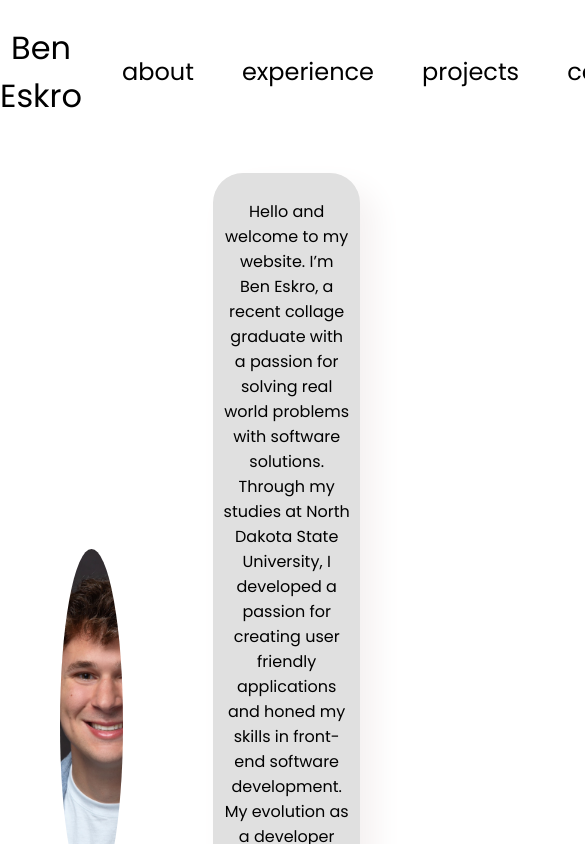
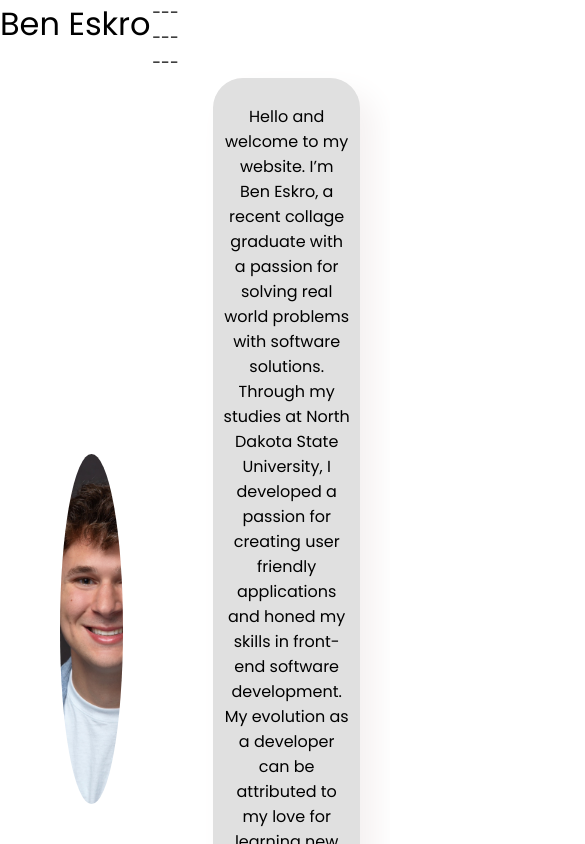
Before and after one commit to beskro2/AboutMeApp, a React (Create React App) app in the folder aboutme/: page / in a window 390 px wide. Shown: the top 844 px of the page, 585 px wide, since content can reach past the window. Built offline with nearby package versions, Linux system fonts and the light colour scheme.

Commit message:
hamburger menue work

```diff
--- a/aboutme/src/App.css
+++ b/aboutme/src/App.css
@@ -44,17 +44,51 @@ font-size: 2rem;
  a:hover{
   color:grey;
   text-decoration: underline;
-  text-underline-offset: 1rem;
+  text-underline-offset: .75rem;
   text-decoration-color: rgb(181,181,181);
  }
-/*hamburger menue*/
+/*hamburger menu*/
 #hamburger-nav{
   display:none;
+}
+/*hamburger menu visible when screen less than 1000px*/
+@media (max-width: 1000px){
+  #hamburger-nav{
+    display:flex;
+  }
+  #desktop-nav{
+    display:none;
+  }
+
+};
+.hamburger-icon{
+  width:2rem;
+  height:2rem;
+  display:flex;
+  justify-content: space-around;
+  flex-flow: column nowrap;
+  z-index:10;
+}
+
+.burgerSymbol{
+  width: 2rem;
+  height: 0.25rem;
+  border-radius: 10px;
+  background-color:black;
+  transform-origin: 1px;
+  transition: all 0.3 linear;
 }
 
 .hamburger-menu{
   position:relative;
   display: inline-block;
+}
+
+#hamburgerNav-links{
+  display:none;
+  gap: 3rem;
+  list-style: none;
+  font-size: 1.5rem;
 }
 
 .hamburger-icon{
--- a/aboutme/src/App.js
+++ b/aboutme/src/App.js
@@ -1,8 +1,18 @@
 
 import './App.css';
 import myImage from './IMG_2196 (1).jpeg'
+
+function toggleMenu(){
+  var x = document.getElementById("hamburgerNav-links");
+  if(x.style.display === 'block') {
+    x.style.display = "none";
+  }
+  else{
+    x.style.display = "block";
+  }
+}
+
 function App() {
-
   return (
 
     <div className="App">
@@ -26,16 +36,16 @@ function App() {
         <div className='title'>
           <t>Ben Eskro</t>
         </div>
-        <div className="hamburger-icon" onClick = "toggleMenu()">
-          <span></span>
-          <span></span>
-          <span></span>
+        <div className="hamburger-icon" onClick = {toggleMenu}>
+          <span className ="burderSymbol">---</span>
+          <span className ="burderSymbol">---</span>
+          <span className ="burderSymbol">---</span>
         </div>
-        <div className="menu-links">
-          <li><a href='#about' onClick = "toggleMenu()">about</a></li>
-          <li><a href='#experience' onClick = "toggleMenu()">experience</a></li>
-          <li><a href='#projects' onClick = "toggleMenu()">projects</a></li>
-          <li><a href='#contact' onClick = "toggleMenu()">contact</a></li>
+        <div id="hamburgerNav-links">
+          <li><a href='#about' onClick = {toggleMenu}>about</a></li>
+          <li><a href='#experience' onClick = {toggleMenu}>experience</a></li>
+          <li><a href='#projects' onClick = {toggleMenu}>projects</a></li>
+          <li><a href='#contact' onClick = {toggleMenu}>contact</a></li>
 
         </div>
       </nav>
```
Also changed, not shown: aboutme/public/logo192.png (deleted), aboutme/public/logo512.png (deleted).
